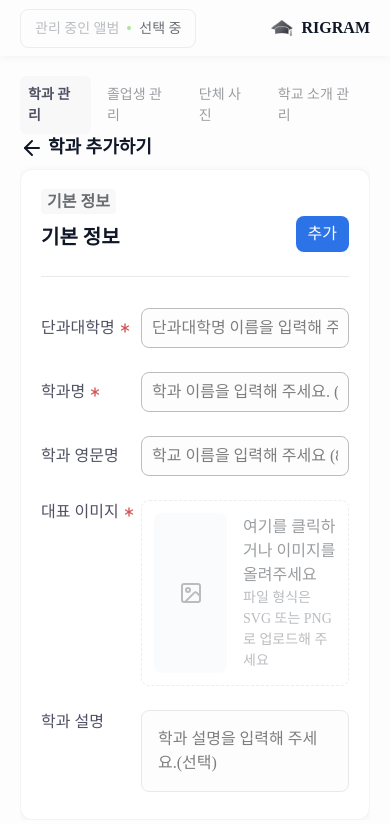
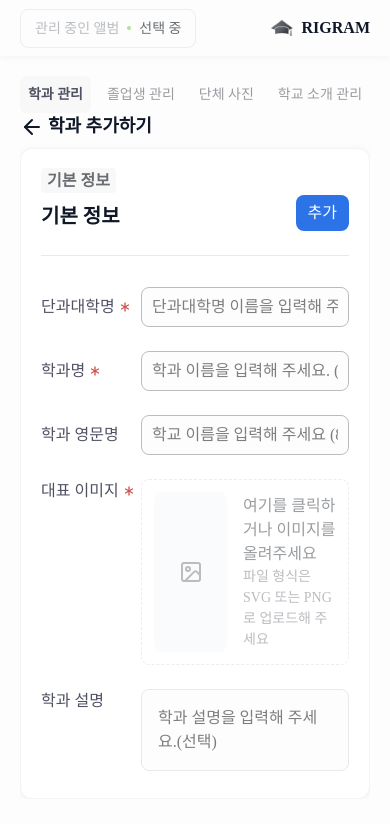
Before and after one commit to Photobit-RIGRAM/RIGRAM, a Next.js app: page /admin/1/department/add in a window 390 px wide. Shown: the top 824 px of the page. Built offline with nearby package versions, Linux system fonts and the light colour scheme; no server answers.

Commit message:
[Refactor] 상단탭 컴포넌트 리팩토링
- 웹접근성, 웹표준성, 최적화 개선

```diff
--- a/src/components/tab/top/index.tsx
+++ b/src/components/tab/top/index.tsx
@@ -2,6 +2,7 @@
 
 import Link from 'next/link';
 import { usePathname } from 'next/navigation';
+import { useMemo } from 'react';
 
 const TOP_TAB = [
   { id: '0', title: '학과 관리', url: 'department' },
@@ -12,14 +13,21 @@ const TOP_TAB = [
 
 export default function TopTab() {
   const pathname = usePathname();
+
+  const { schoolId, currentTab } = useMemo(() => {
     const segments = pathname.split('/').filter(Boolean);
-  const schoolId = segments[1];
-  const currentTab = segments[2];
+
+    return {
+      schoolId: segments[1],
+      currentTab: segments[2],
+    };
+  }, [pathname]);
 
   return (
-    <ul className="flex items-center gap-2 md:gap-4">
+    <nav aria-label="학교 관리 탭 메뉴">
+      <ul className="flex items-center gap-2 md:gap-4" role="tablist">
         {TOP_TAB.map((tab) => (
-        <li key={tab.id} className="flex">
+          <li key={tab.id} className="flex whitespace-nowrap" role="presentation">
             <Link
               href={`/admin/${schoolId}/${tab.url}`}
               className={`text-14 md:text-16 rounded-md px-2 py-2 md:px-4 md:py-2.5 ${
@@ -33,5 +41,6 @@ export default function TopTab() {
           </li>
         ))}
       </ul>
+    </nav>
   );
 }
```
Lines whose indentation alone changed are shown as unchanged.
